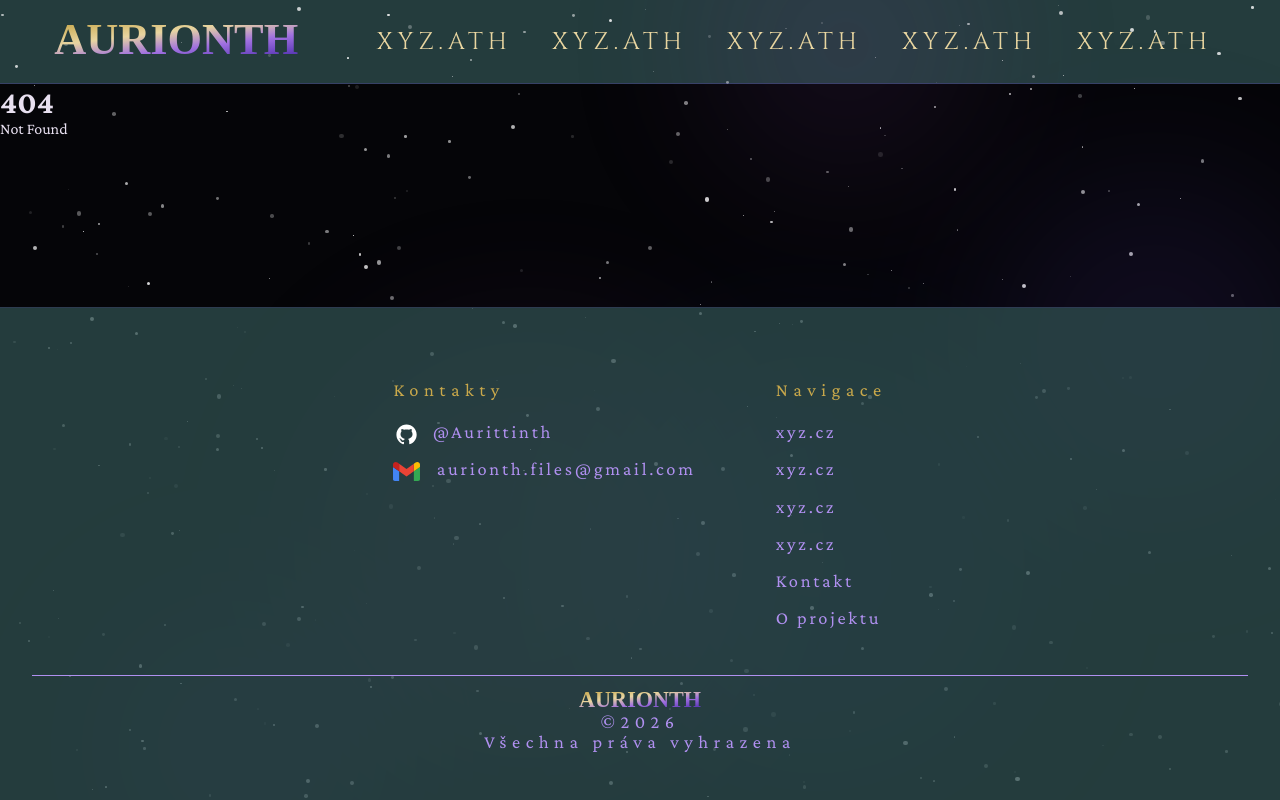
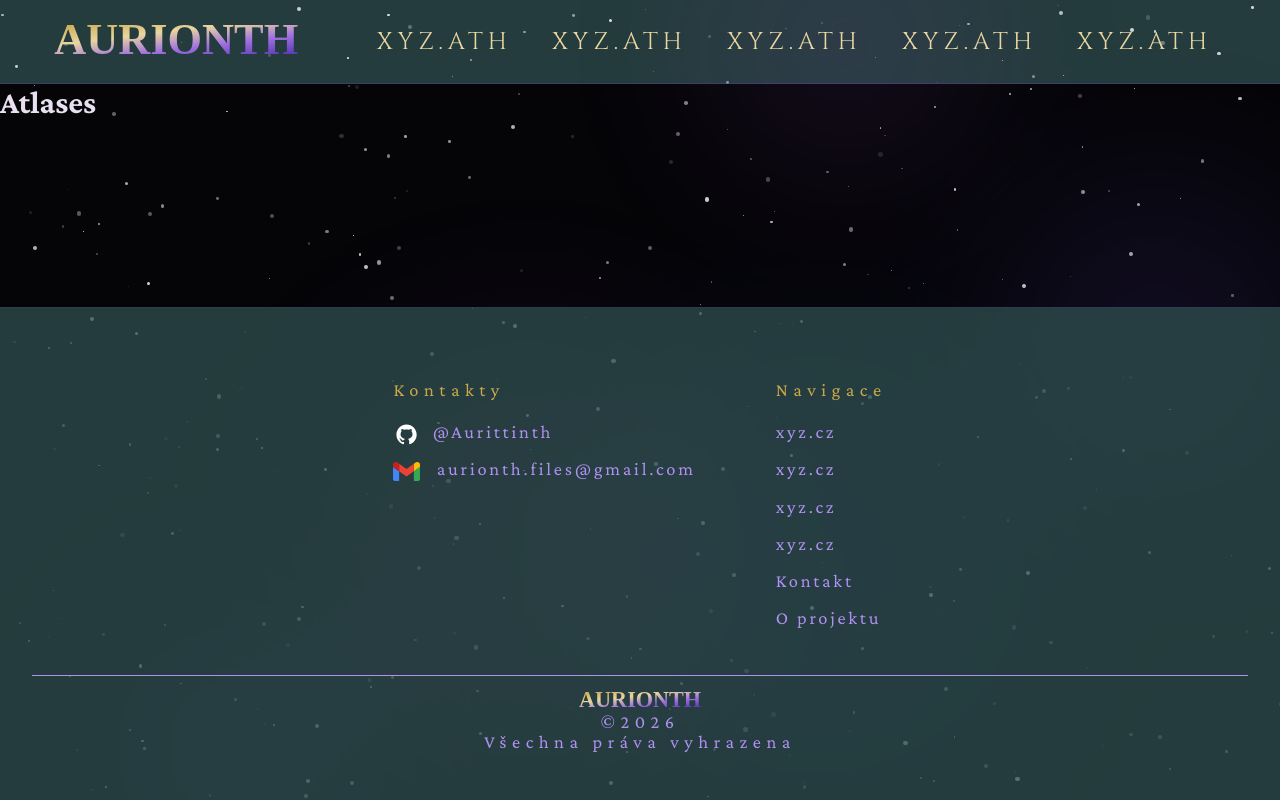
Before and after one commit to Aurittinth/Aurionth, a SvelteKit app: page /atlases in a window 1280 px wide. Before the commit this address had no page. Built offline with nearby package versions, Linux system fonts and the light colour scheme.

Commit message:
Create atlases/+page.svelte

```diff
--- /dev/null
+++ b/src/routes/atlases/+page.svelte
@@ -0,0 +1 @@
+<h1>Atlases</h1>
```
